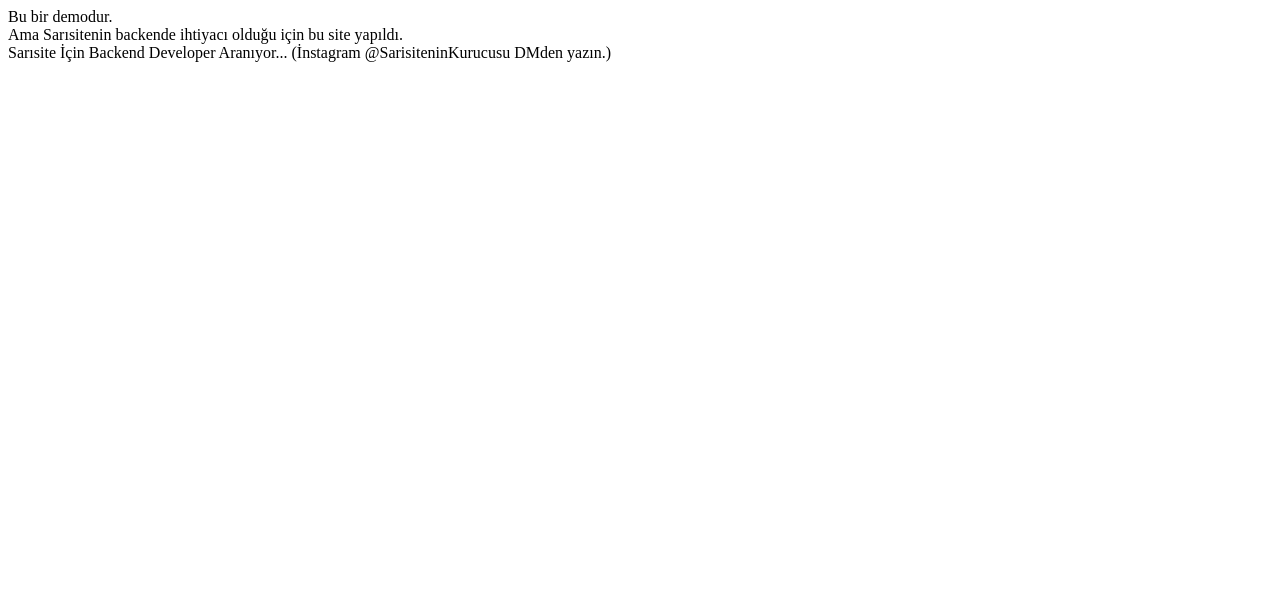
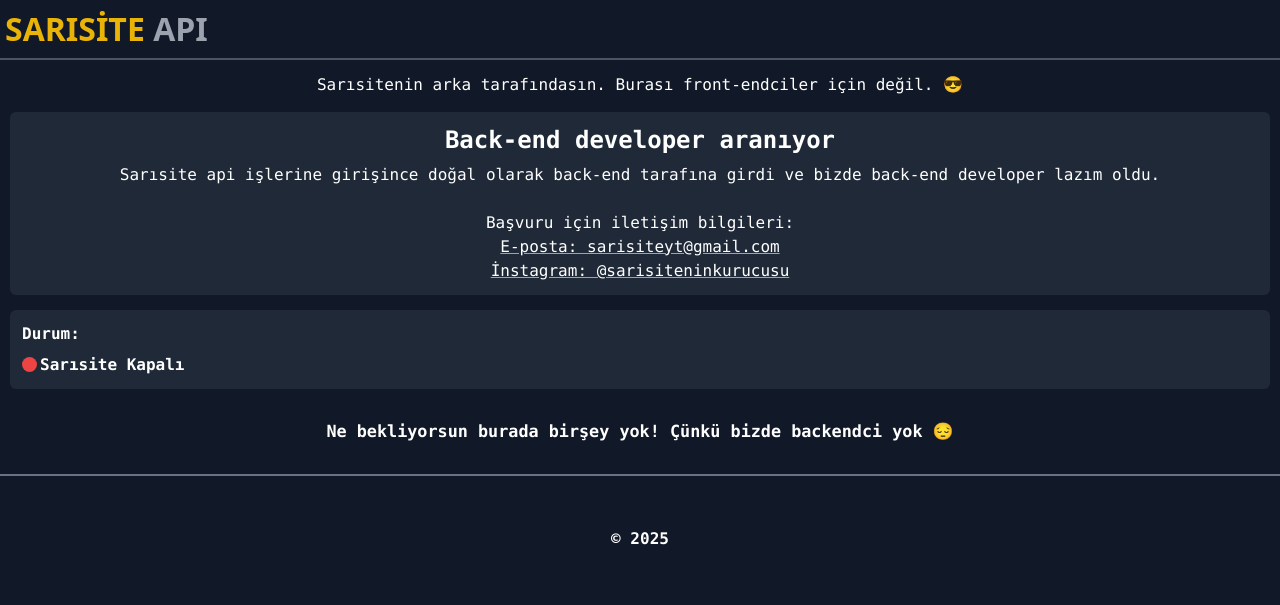
Before and after one commit to 4614s/sarisite-apis, a website: page public/index.html in a window 1280 px wide. Drawn offline with nearby package versions, Linux system fonts and the light colour scheme.

Commit message:
Update index.html

```diff
--- a/public/index.html
+++ b/public/index.html
@@ -4,12 +4,58 @@
     <meta charset="UTF-8">
     <meta name="viewport"
      content="width=device-width, initial-scale=1.0">
-   <title translate="no">SARISİTE APIs </title>
+   <title translate="no">SARISİTE API</title>
+   <script src="https://cdn.tailwindcss.com">
+   </script>
   </head>
-  <body >
-    Bu bir demodur. <br>
-    Ama Sarısitenin backende ihtiyacı olduğu için bu site yapıldı.
-    <br>
-    Sarısite İçin Backend Developer Aranıyor... (İnstagram @SarisiteninKurucusu DMden yazın.)
-  </body>
+  <body class="selection:bg-gray-900 selection:text-yellow-400 bg-gray-900 text-white font-mono">
+   <header class="p-[5px] border-b-2 border-gray-600 font-sans">
+     <h1 class="text-[2rem] font-bold">
+       <span class="text-yellow-500">
+         SARISİTE
+       </span>
+       <span class="text-gray-400">
+         API
+       </span>
+       </h1>
+   </header>
+   <main>
+
+     <article class="text-center">
+       <p class="m-[0.8rem]">Sarısitenin arka tarafındasın. Burası front-endciler için değil. 😎</p>
+     </article>
+
+    <article class="my-[15px] mx-[10px] bg-gray-800 p-[12px] rounded-[6px] text-center">
+      <h2 class=" text-white text-2xl font-bold mb-[7px]">
+        Back-end developer aranıyor
+      </h2>
+      <p>
+        Sarısite api işlerine girişince doğal olarak back-end tarafına girdi ve bizde back-end developer lazım oldu. <br> <br>
+        Başvuru için iletişim bilgileri: <br>
+      </p>
+       <a class="underline decoration-gray-400"
+       href="mailto:sarisiteyt@gmail.com"> E-posta: sarisiteyt@gmail.com </a><br>
+      <a class="underline decoration-gray-400" href="https://www.instagram.com/sarisiteninkurucusu?igsh=MWJkbGprN2JxeHM3Zw==">İnstagram: @sarisiteninkurucusu </a>
+
+    </article>
+
+     <article class="my-[15px] mx-[10px] bg-gray-800 p-[12px] rounded-[6px] font-bold">
+       <h2  class=" text-white text-1xl font-bold mb-[7px]">Durum:</h2>
+     <div class="flex">
+     <div class="w-[15px] h-[15px] rounded-full bg-red-500 mt-[4px] mr-[3px]"></div> Sarısite Kapalı
+     </div>
+     </article>
+
+     <h1 class="text-[1.05rem] text-center font-bold m-[30px]">Ne bekliyorsun burada birşey yok! Çünkü bizde backendci yok 😔 </h1>
+
+   </main>
+
+  <footer class="text-center border-t-2 border-gray-500 p-[4vw]">
+    <p id="copyright" class="text-md font-bold"></p>
+  </footer>
+   <script>
+     let guncelYil = new Date().getFullYear();
+     document.querySelector("#copyright").innerHTML = `© ${guncelYil}`;
+   </script>
+ </body>
 </html>
```
